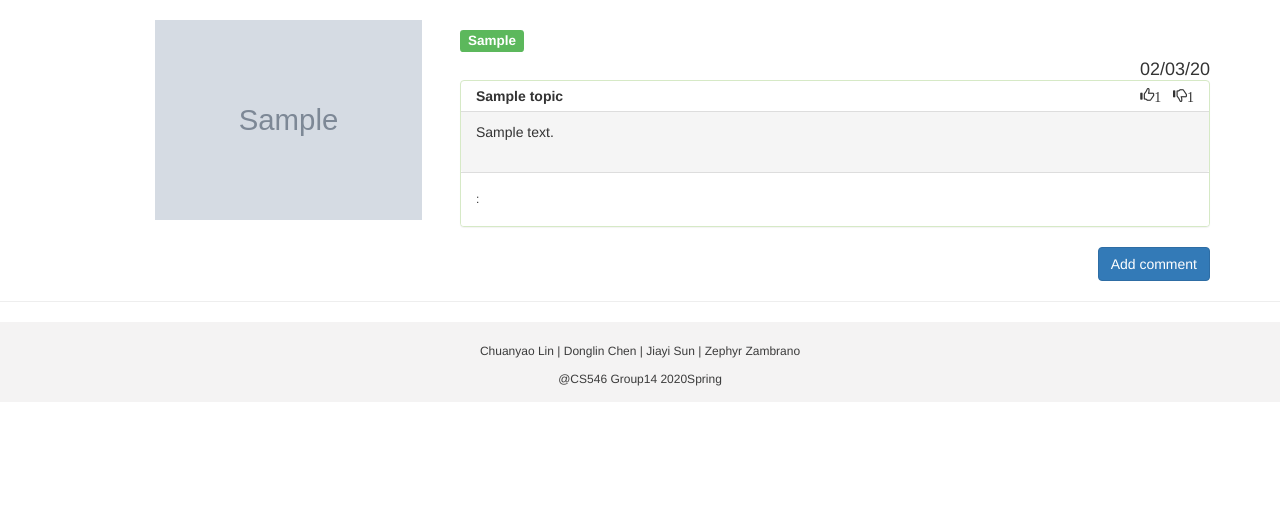
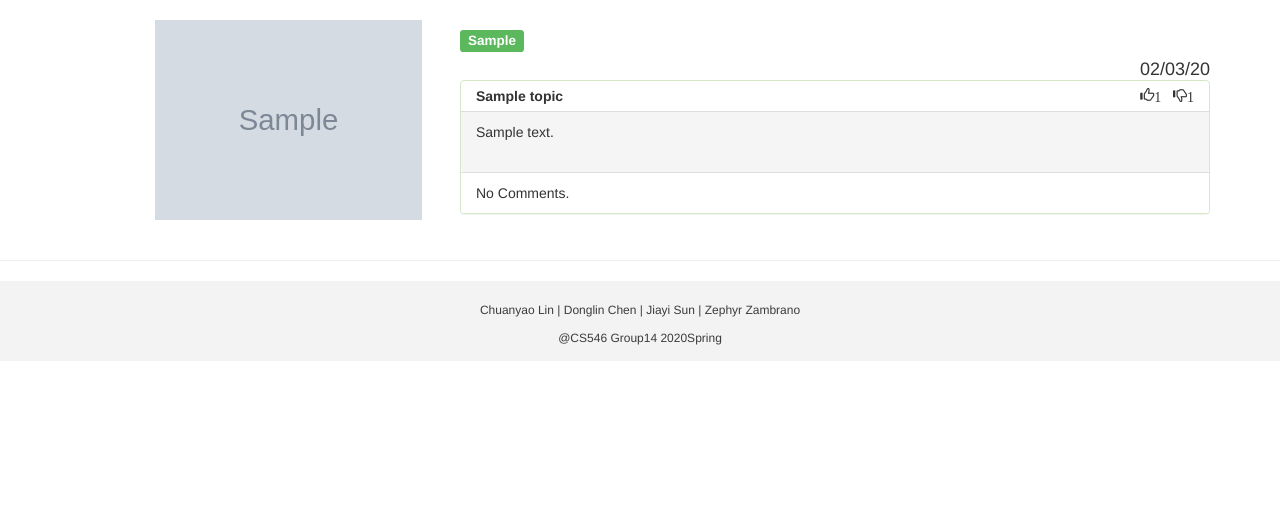
Before and after one commit to zephyrzambrano/CS-546-Final-Project, a Node server app: template views/posts/posts.handlebars in a window 1280 px wide. Shown: the part 52-573 px from the top of the page. Run offline with Node 20, Linux system fonts and the light colour scheme; the template is opened without the code that fills it: most values are stand-ins (such as "Sample title", 1, 10 or a date in 2020); grey boxes marked "Sample" are stand-in pictures; some libraries are stand-ins or nearby versions.

Commit message:
hanldebars changed

```diff
--- a/public/js/script.js
+++ b/public/js/script.js
@@ -59,4 +59,5 @@
         $.post('localhost:3000/post/addComment',{postId: postInfo._id, userId: postInfo.userId, commentContent: $('#message-text').val()}, function (response) {
             response.commentInfo;
         })
+        window.location.reload()
     })
--- a/tasks/postSeed.js
+++ b/tasks/postSeed.js
@@ -9,7 +9,7 @@
     let a1 = await posts.createPost("im topic01","5eae3a8a6bfe4e96dc87f133","im content01",["photo01,photo02"],["tagA","tagB","tagC"])
     let a2 = await posts.createPost("im topic02","5eae3a8a6bfe4e96dc87f133","im content02",["photo03,photo02"],["tagD","tagB","tagC"])
     let a3 = await posts.createPost("im topic03","5eae3a8a6bfe4e96dc87f133","im content03",["photo01,photo03"],["tagA","tagD","tagC"])
-    // console.log(a1);
+    console.log(a1);
     // let a4 = await posts.getPostByString("02");
     // console.log(a4);
     // let a5=await posts.getPostByOneTag("tagE");
--- a/tasks/userSeed.js
+++ b/tasks/userSeed.js
@@ -17,7 +17,7 @@
     // let u13=await users.createUser("unun01@gmail.com","pw","nn");
     // let u14=await users.createUser("unun01@gmail.com","pw","nn");
 
-    // console.log(u1);
+    console.log(u1);
     // let u4=await users.getUserById("5e9a4865c44e6d8048b0d3ce");
     // console.log(u4);
     // let u5=await users.getAllUsers();
--- a/views/home/signin.handlebars
+++ b/views/home/signin.handlebars
@@ -19,6 +19,9 @@
                     <p for="text1">Username:</p>
                     <input type="email" class="form-control" id="signinUserName" name="username" placeholder="Your username">
                     <br>
+                    <p for="text1">Nickname:</p>
+                    <input type="text" class="form-control" id="signupNickName" name="nickname" placeholder="Your nickname">
+                    <br>
                     <p for="text1">Password:</p>
                     <input type="password" class="form-control" id="signinPassword" name="password" placeholder="Your password">
                     <br>
--- a/views/layouts/main.handlebars
+++ b/views/layouts/main.handlebars
@@ -46,7 +46,7 @@
                         <li class="dropdown">
                             <a href="#" class="dropdown-toggle" data-toggle="dropdown" role="button" aria-haspopup="true" aria-expanded="false">Gender <span class="caret"></span></a>
                             <ul class="dropdown-menu">
-                                <li><a href="#">Men</a></li>
+                                <li><a href="localhost:3000/homePage/search?searchString=Men">Men</a></li>
                                 <li><a href="#">Women</a></li>
                                 <li role="separator" class="divider"></li>
                                 <li><a href="#">Kids</a></li>
@@ -93,10 +93,10 @@
                     <ul class="nav navbar-nav navbar-right">
                         {{#if username}}
                             <span id="userNAME">Hello, {{username}}.</span>
-                            <button type="button" class="btn btn-default navbar-btn">Sign out</button>
+                            <button type="button" onclick="window.location.href='localhost:3000/signout'" class="btn btn-default navbar-btn">Sign out</button>
                         {{else}}
-                            <button type="button" class="btn btn-default navbar-btn">Sign in</button>
-                            <button type="button" class="btn btn-default navbar-btn">Sign up</button>
+                            <button type="button" onclick="window.location.href='localhost:3000/signin'" class="btn btn-default navbar-btn">Sign in</button>
+                            <button type="button" onclick="window.location.href='localhost:3000/signup'" class="btn btn-default navbar-btn">Sign up</button>
                         {{/if}}
                     </ul>
                 </div><!-- /.navbar-collapse -->
--- a/views/placeholder/placeholder.handlebars
+++ /dev/null
@@ -1 +0,0 @@
-<h1>Placeholder</h1>
--- a/views/posts/posts.handlebars
+++ b/views/posts/posts.handlebars
@@ -44,17 +44,24 @@
                             <br/>
                             <br/>
                         </div>
+                        {{#if commentInfo}}
+                        <ul class="list-group">
                             {{#each commentsInfo}}
+                                <li class="list-group-item"><h6>{{commentsInfo.userNickname}}:<span class="post-time">{{commentsInfo.date}}</span></h6>{{commentsInfo.content}}</li>
+                            {{/each}}
+                        </ul>
+                        {{else}}
                             <ul class="list-group">
-                                <li class="list-group-item"><h6>{{commentsInfo.userNickname}}:<span class="post-time">{{commentsInfo.date}}</span></h6>{{commentsInfo.content}}</li>
+                                <li class="list-group-item">No Comments.</li>
                             </ul>
-                        {{/each}}
+                        {{/if}}
                     </div>
                 </div>
             {{/if}}
         </div>
 
         <!--Add new comment-->
+        {{#if userLogin}}
             <div id="addNewComment">
                 <button type="button" class="btn btn-primary" data-toggle="modal" data-target="#exampleModal" data-whatever="@getbootstrap">Add comment</button>
 
@@ -81,6 +88,7 @@
                     </div>
                 </div>
             </div>
+        {{/if}}
     </div>
 </body>
 </html>
```
Also changed, not shown: views/home/home.handlebars (+6 -1 lines). Lines whose indentation alone changed are shown as unchanged.
